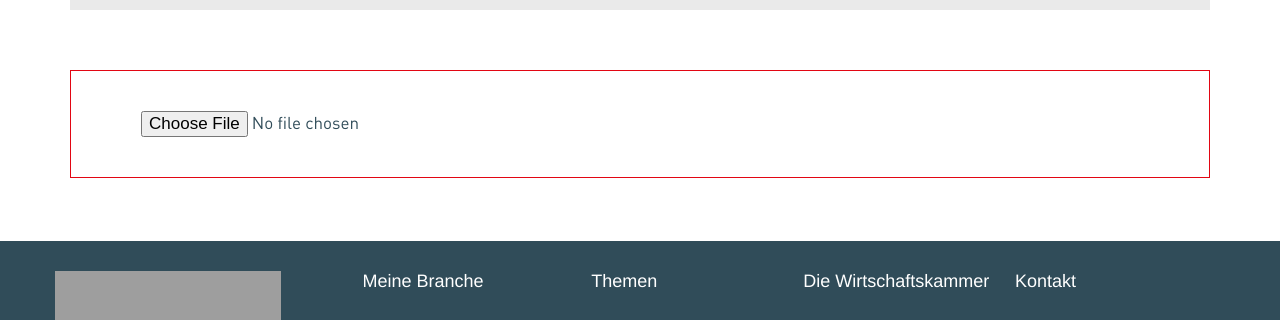
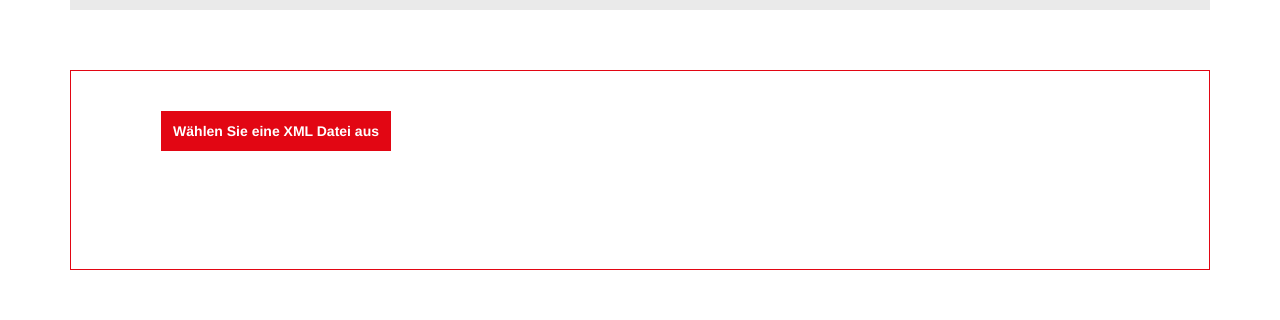
Before and after one commit to austriapro/pdf.ebinterface.at, a React (Create React App) app in the folder pdf-ebinterface-frontend/src/main/resources/client/: page / in a window 1280 px wide. Shown: the part 273-593 px from the top of the page. Built offline with nearby package versions, Linux system fonts and the light colour scheme; grey boxes are pictures that could not be loaded; a web font is replaced by a local one.

Commit message:
CHANGED unfinished class file-up

```diff
--- a/pdf-ebinterface-frontend/src/main/resources/client/src/FileUp.js
+++ b/pdf-ebinterface-frontend/src/main/resources/client/src/FileUp.js
@@ -6,16 +6,15 @@ class FileUp extends Component {
 
     this.state = {
       dragged: false,
-      dropped: false,
+      loading: false,
+      downloadUrl: null,
       submitted: false,
-      downloadUrl: null,
     }
 
     this.dragover_handler = this.dragover_handler.bind(this);
     this.dragleave_handler = this.dragleave_handler.bind(this);
     this.onFileChange = this.onFileChange.bind(this);
     this.drop_handler = this.drop_handler.bind(this);
-    this.pdfDownload = this.pdfDownload.bind(this);
   }
 
   dragover_handler(e) {
@@ -36,92 +35,92 @@ class FileUp extends Component {
   }
 
   submit_handler(file) {
-    this.setState({dropped: true});
-
+    this.setState({
+      dragged: false
+    });
     const formdata = new FormData();
     formdata.append('file', file);
     formdata.append('name', file.name);
-
+    console.log("File "+ file);
+    this.setState({
+      loading: true,
+    })
     fetch("/api/convert/", {
       method: "POST",
       body: formdata
     }).then(result => {
       if (result.status === 200) {
         result.json().then(fileResult => {
-
           const url = `/api/convert/${fileResult.uuid}`;
-          this.setState({downloadUrl: url, submitted: true});
-
+          this.setState({
+            downloadUrl: url,
+            loading: false,
+            submitted: true,
+          });
         })
       }
+
     })
+    console.log("submitted " + this.state.submitted);
+    console.log("dragged " + this.state.dragged);
   }
 
   drop_handler(e) {
-
     e.preventDefault();
     this.submit_handler(e.dataTransfer.files[0]);
   }
 
   onFileChange(e) {
-
     e.preventDefault();
     this.submit_handler(e.target.files[0]);
   }
 
-  pdfDownload(e) {
-    e.preventDefault();
-  }
 
   render() {
-    console.log(this.state.submitted);
+
     let spanText = "";
     let outerClassName = "file-up";
     let downloadButton;
     let loading;
 
-    if (this.state.dragged === false) {
-    } else {
+      //wenn man mit der Datei über das rote Fenster zieht wird diese Bedingung ausgelöst
+    if (this.state.dragged === true) {
       spanText = "Legen Sie die Datei hier ab!";
-      outerClassName = "file-up dragged";
+      outerClassName += " dragged";
     }
-
-    if (this.state.submitted === false) {
-    } else {
+      //diese Bedingung wird ausgeführt wenn wir einen positiven respond vom Server zurückbekommen und der Download Link wir dann eingeblendet
+    if (this.state.submitted === true) {
       downloadButton = <a href={this.state.downloadUrl} target="_blank">Download PDF</a>;
-      outerClassName = "file-up";
       spanText = "";
     }
 
-    if (this.state.submitted === false && this.state.dropped === true)
-    {
+    //Preloader wird aktiviert
+    if (this.state.loading === true) {
       loading = <div className="loading-circle-1"></div>;
     }
 
-
+console.log(outerClassName);
     return (
-      <div>
         <div className={outerClassName} onDragOver={this.dragover_handler} onDragLeave={this.dragleave_handler}
              onDrop={this.drop_handler}>
-
           <div className="container">
             <div className="row">
-              <div className="pdf-loading col-md-4 col-md-push-4">
+              <form>
+                <div className="uploadFile  col-md-4">
+                    <input type="file" id="file"accept="text/xml" onChange={this.onFileChange}  className="inputfile"/>
+                       <label htmlFor="file">Wählen Sie eine XML Datei aus</label>
+                </div>
+              </form>
+              <div className="pdf-loading col-md-4">
                 {loading}
               </div>
-              <form>
-                <input type="file" accept="text/xml" onChange={this.onFileChange} className="col-md-4 col-md-pull-4"/>
-                <span>
-                  {downloadButton}
-                </span>
-                <span>
-                  {spanText}
-              </span>
-              </form>
+              <div className="col-md-4">
+                  <span>{downloadButton}</span>
+                  <span>{spanText}</span>
+              </div>
             </div>
           </div>
         </div>
-      </div>
     );
   }
 }
--- a/pdf-ebinterface-frontend/src/main/resources/client/src/index.css
+++ b/pdf-ebinterface-frontend/src/main/resources/client/src/index.css
@@ -23,10 +23,9 @@ margin-bottom: 25px;
 }
 
 .file-up {
-  padding-bottom: 40px;
-  padding-left: 60px;
-  padding-right: 60px;
-  padding: 40px;
+  padding:40px 40px 40px 0px;
+
+  height: 200px;
   margin-top: 60px;
   margin-bottom: 2%;
   border-width: 1px;
@@ -45,19 +44,25 @@ span {
 
 .dragged {
   border-width: 2px;
-  background-color: #E88F7A;
+  background-color: #EAEAEA;
+}
+.pdf-loading{
+  width: 100%;
+  display: flex;
+  align-items: center;
+  justify-content: center;
 }
 
 .loading-circle-1 {
   border: 10px solid #31708f;;
   border-radius: 50%;
   border-top: 10px solid #E20613;
-  width: 180px;
-  height: 180px;
-  filter: blur(100%);
+  width: 120px;
+  height: 120px;
   -webkit-animation:  1s infinite spin;
   animation:  1s  infinite spin;
 }
+
 @-webkit-keyframes spin {
   0% { -webkit-transform: rotate(0deg); }
   100% { -webkit-transform: rotate(360deg); }
@@ -67,3 +72,48 @@ span {
   0% { transform: rotate(0deg); }
   100% { transform: rotate(360deg); }
 }
+
+.uploadFile {
+  width: 100%;
+  height: auto;
+  align-items: center;
+  justify-content: center;
+  display: flex;
+}
+
+.inputfile {
+  width: 0.1px;
+  height: 0.1px;
+  opacity: 0;
+  overflow: hidden;
+  postion: absolute;
+  z-index: -1;
+}
+
+.inputfile + label {
+  font-size: 14px;
+  line-height: 20px;
+  font-weight: bold;
+  padding: 2px;
+  color: white;
+  background-color: #E20613;
+  display: inline-block;
+  postion:relativ;
+  padding: 10px 12px;
+  cursor: pointer;
+
+}
+
+.inputfile:focus + label,
+.inputfile + label:hover {
+  background-color: #31708f;
+  -webkit-transition: all 0.3s ease;
+  -moz-transition: all 0.3s ease;
+  -o-transition: all 0.3s ease;
+  transition: all 0.3s ease;
+}
+
+.inputfile:focus + label {
+  outline: 1px dotted #000;
+  outline: -webkit-focus-ring-color auto 5px;
+}
```
